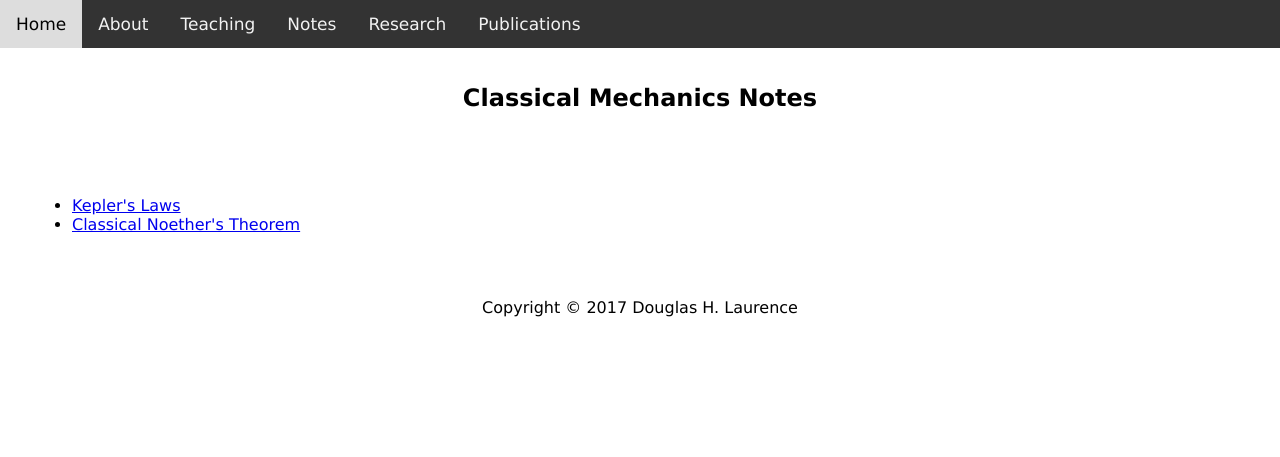
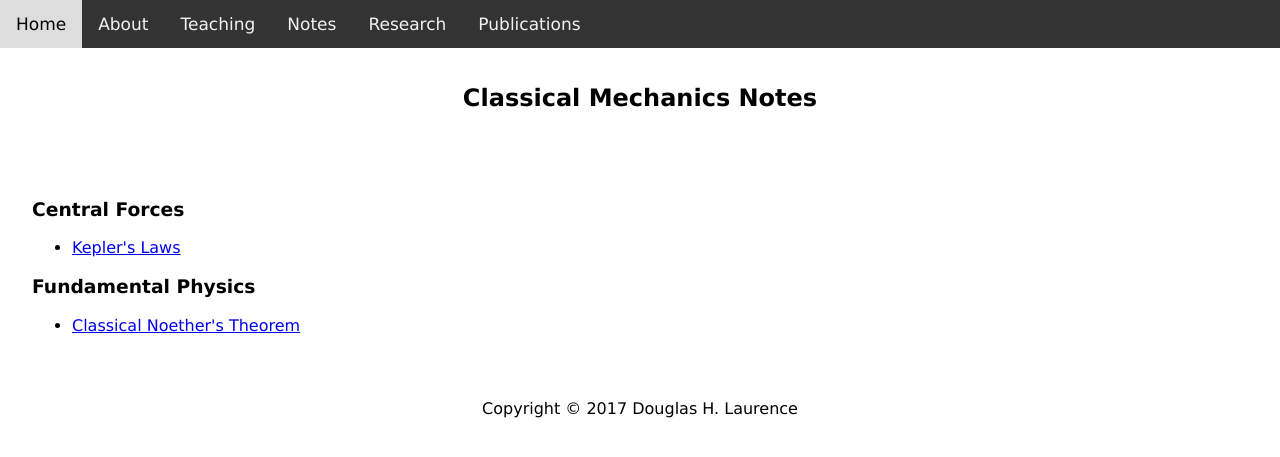
Before and after one commit to dhlaurence/dhlaurence.github.io, a Jekyll site: the page built from notes/classicalmechanics.html, in a window 1280 px wide. Shown: the top 457 px of the page. Built offline with Jekyll 4.4.1, drawn with Linux system fonts in a browser that asks for light colours.

Commit message:
Update classicalmechanics.html

```diff
--- a/notes/classicalmechanics.html
+++ b/notes/classicalmechanics.html
@@ -8,8 +8,13 @@ title: Classical Mechanics Notes
 </header>
 
 <article>
+  <h3>Central Forces</h3>
   <ul>
     <li><a target="_blank" href="http://www.blazartheory.com/files/Keplers_Laws.pdf">Kepler's Laws</a></li>
+  </ul>
+
+  <h3>Fundamental Physics</h3>
+  <ul>
     <li><a target="_blank" href="http://www.blazartheory.com/files/Classical_Noethers_Theorem.pdf">Classical Noether's Theorem</a></li>
   </ul>
 
```
